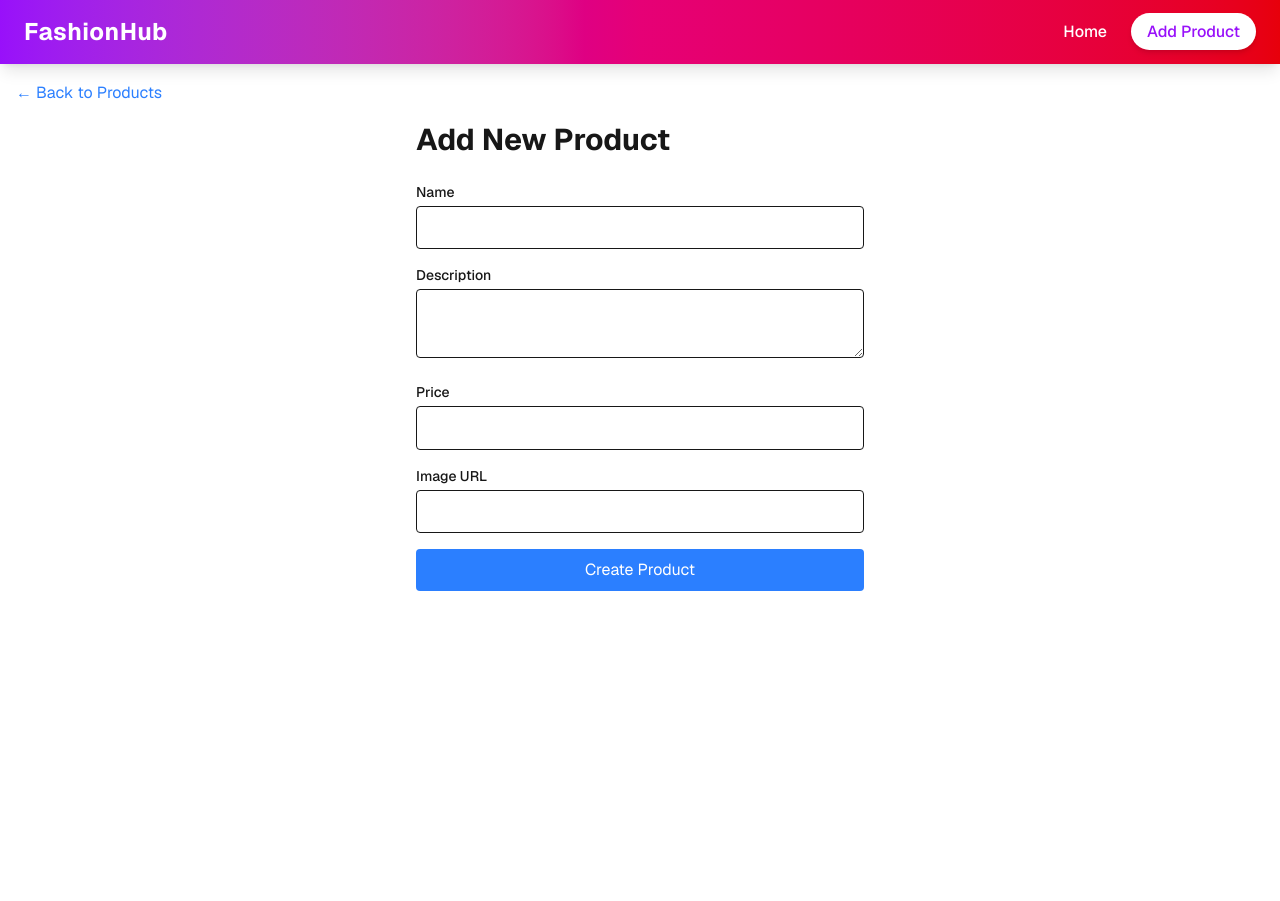
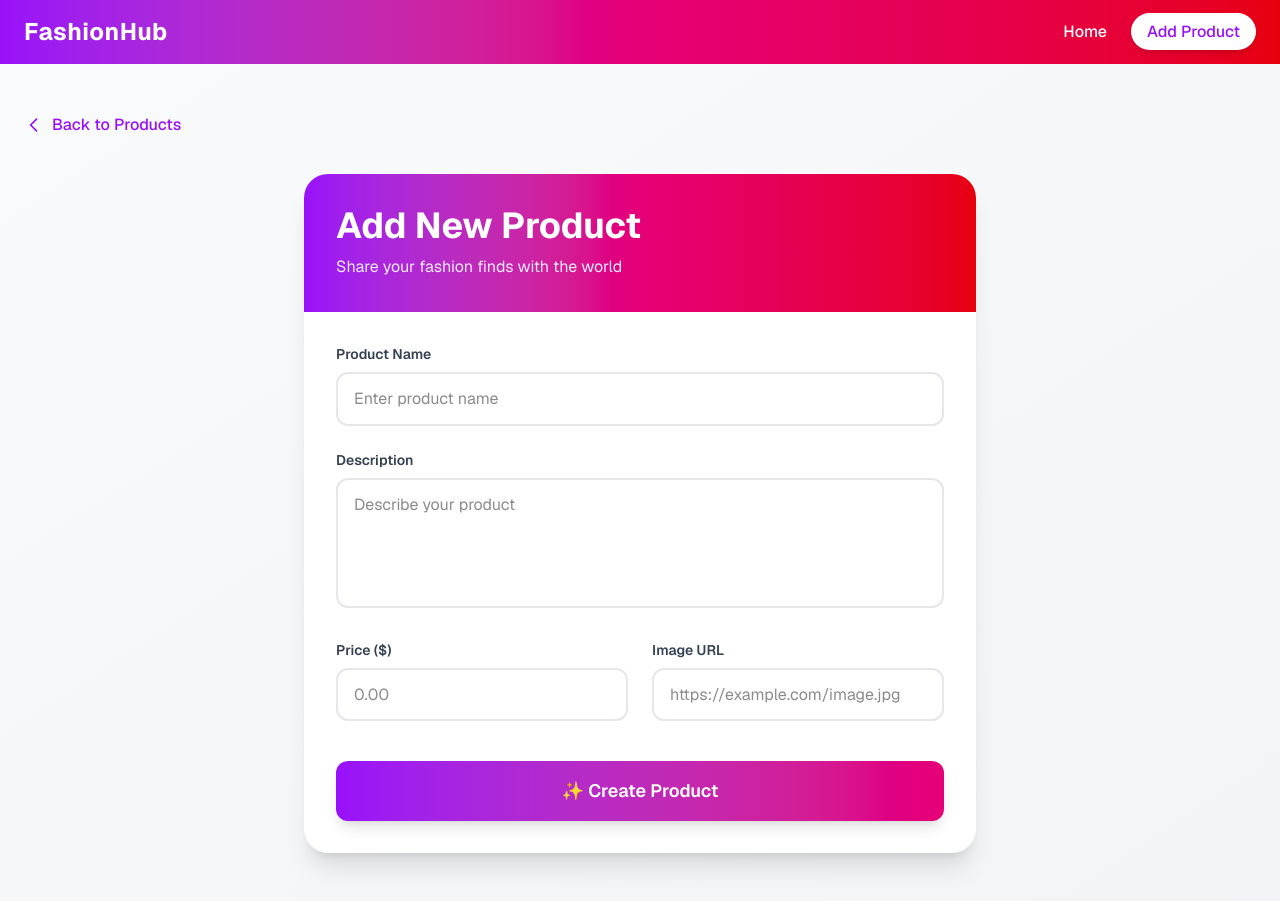
Before and after one commit to thanhphuongne/PRM232_Assignment1, a Next.js app in the folder FE/clothing-store-ui/: page /products/new in a window 1280 px wide. Before the commit the page ends 800 px from the top, so only its background shows below. Built offline with nearby package versions, Linux system fonts and the light colour scheme; no server answers.

Commit message:
update UI

```diff
--- a/FE/clothing-store-ui/app/products/[id]/edit/page.tsx
+++ b/FE/clothing-store-ui/app/products/[id]/edit/page.tsx
@@ -61,39 +61,57 @@ export default function EditProduct() {
     }
   };
 
-  if (fetchLoading) return <div className="text-center mt-10">Loading...</div>;
+  if (fetchLoading) return (
+    <div className="min-h-screen flex items-center justify-center">
+      <div className="animate-spin rounded-full h-12 w-12 border-b-2 border-purple-600"></div>
+    </div>
+  );
 
   return (
-    <div className="container mx-auto p-4">
-      <div className="mb-4">
-        <Link href={`/products/${id}`} className="text-blue-500 hover:underline">← Back to Product</Link>
+    <div className="min-h-screen bg-gradient-to-br from-gray-50 to-gray-100">
+      <div className="container mx-auto px-6 py-12">
+        <div className="mb-8">
+          <Link href={`/products/${id}`} className="inline-flex items-center text-purple-600 hover:text-purple-800 transition-colors duration-300 font-medium">
+            <svg className="w-5 h-5 mr-2" fill="none" stroke="currentColor" viewBox="0 0 24 24">
+              <path strokeLinecap="round" strokeLinejoin="round" strokeWidth={2} d="M15 19l-7-7 7-7" />
+            </svg>
+            Back to Product
+          </Link>
         </div>
-      <div className="max-w-md mx-auto">
-        <h1 className="text-3xl font-bold mb-6">Edit Product</h1>
-        <form onSubmit={handleSubmit} className="space-y-4">
-          <div>
-            <label className="block text-sm font-medium mb-1">Name</label>
+        <div className="max-w-2xl mx-auto">
+          <div className="bg-white rounded-3xl shadow-xl overflow-hidden">
+            <div className="bg-gradient-to-r from-yellow-400 via-orange-500 to-red-500 p-8 text-white">
+              <h1 className="text-4xl font-bold mb-2">Edit Product</h1>
+              <p className="text-orange-100">Update your product details</p>
+            </div>
+            <form onSubmit={handleSubmit} className="p-8 space-y-6">
+              <div className="grid md:grid-cols-2 gap-6">
+                <div className="md:col-span-2">
+                  <label className="block text-sm font-semibold text-gray-700 mb-2">Product Name</label>
                   <input
                     type="text"
                     name="name"
                     value={formData.name}
                     onChange={handleChange}
                     required
-              className="w-full border rounded px-3 py-2"
+                    placeholder="Enter product name"
+                    className="w-full px-4 py-3 border-2 border-gray-200 rounded-xl focus:border-orange-500 focus:ring-2 focus:ring-orange-200 transition-all duration-300 outline-none"
                   />
                 </div>
-          <div>
-            <label className="block text-sm font-medium mb-1">Description</label>
+                <div className="md:col-span-2">
+                  <label className="block text-sm font-semibold text-gray-700 mb-2">Description</label>
                   <textarea
                     name="description"
                     value={formData.description}
                     onChange={handleChange}
                     required
-              className="w-full border rounded px-3 py-2"
+                    rows={4}
+                    placeholder="Describe your product"
+                    className="w-full px-4 py-3 border-2 border-gray-200 rounded-xl focus:border-orange-500 focus:ring-2 focus:ring-orange-200 transition-all duration-300 outline-none resize-none"
                   />
                 </div>
                 <div>
-            <label className="block text-sm font-medium mb-1">Price</label>
+                  <label className="block text-sm font-semibold text-gray-700 mb-2">Price ($)</label>
                   <input
                     type="number"
                     name="price"
@@ -101,27 +119,42 @@ export default function EditProduct() {
                     onChange={handleChange}
                     required
                     step="0.01"
-              className="w-full border rounded px-3 py-2"
+                    min="0"
+                    placeholder="0.00"
+                    className="w-full px-4 py-3 border-2 border-gray-200 rounded-xl focus:border-orange-500 focus:ring-2 focus:ring-orange-200 transition-all duration-300 outline-none"
                   />
                 </div>
                 <div>
-            <label className="block text-sm font-medium mb-1">Image URL</label>
+                  <label className="block text-sm font-semibold text-gray-700 mb-2">Image URL</label>
                   <input
                     type="url"
                     name="imageUrl"
                     value={formData.imageUrl}
                     onChange={handleChange}
-              className="w-full border rounded px-3 py-2"
+                    placeholder="https://example.com/image.jpg"
+                    className="w-full px-4 py-3 border-2 border-gray-200 rounded-xl focus:border-orange-500 focus:ring-2 focus:ring-orange-200 transition-all duration-300 outline-none"
                   />
                 </div>
+              </div>
+              <div className="pt-4">
                 <button
                   type="submit"
                   disabled={loading}
-            className="w-full bg-yellow-500 text-white py-2 rounded hover:bg-yellow-600 disabled:opacity-50"
+                  className="w-full bg-gradient-to-r from-yellow-500 to-orange-500 text-white py-4 px-6 rounded-xl hover:from-yellow-600 hover:to-orange-600 disabled:opacity-50 disabled:cursor-not-allowed transition-all duration-300 transform hover:scale-[1.02] shadow-lg font-semibold text-lg"
                 >
-            {loading ? 'Updating...' : 'Update Product'}
+                  {loading ? (
+                    <div className="flex items-center justify-center">
+                      <div className="animate-spin rounded-full h-5 w-5 border-b-2 border-white mr-2"></div>
+                      Updating Product...
+                    </div>
+                  ) : (
+                    '✨ Update Product'
+                  )}
                 </button>
+              </div>
             </form>
+          </div>
+        </div>
       </div>
     </div>
   );
--- a/FE/clothing-store-ui/app/products/new/page.tsx
+++ b/FE/clothing-store-ui/app/products/new/page.tsx
@@ -39,36 +39,50 @@ export default function NewProduct() {
   };
 
   return (
-    <div className="container mx-auto p-4">
-      <div className="mb-4">
-        <Link href="/" className="text-blue-500 hover:underline">← Back to Products</Link>
+    <div className="min-h-screen bg-gradient-to-br from-gray-50 to-gray-100">
+      <div className="container mx-auto px-6 py-12">
+        <div className="mb-8">
+          <Link href="/" className="inline-flex items-center text-purple-600 hover:text-purple-800 transition-colors duration-300 font-medium">
+            <svg className="w-5 h-5 mr-2" fill="none" stroke="currentColor" viewBox="0 0 24 24">
+              <path strokeLinecap="round" strokeLinejoin="round" strokeWidth={2} d="M15 19l-7-7 7-7" />
+            </svg>
+            Back to Products
+          </Link>
         </div>
-      <div className="max-w-md mx-auto">
-        <h1 className="text-3xl font-bold mb-6">Add New Product</h1>
-        <form onSubmit={handleSubmit} className="space-y-4">
-          <div>
-            <label className="block text-sm font-medium mb-1">Name</label>
+        <div className="max-w-2xl mx-auto">
+          <div className="bg-white rounded-3xl shadow-xl overflow-hidden">
+            <div className="bg-gradient-to-r from-purple-600 via-pink-600 to-red-600 p-8 text-white">
+              <h1 className="text-4xl font-bold mb-2">Add New Product</h1>
+              <p className="text-purple-100">Share your fashion finds with the world</p>
+            </div>
+            <form onSubmit={handleSubmit} className="p-8 space-y-6">
+              <div className="grid md:grid-cols-2 gap-6">
+                <div className="md:col-span-2">
+                  <label className="block text-sm font-semibold text-gray-700 mb-2">Product Name</label>
                   <input
                     type="text"
                     name="name"
                     value={formData.name}
                     onChange={handleChange}
                     required
-              className="w-full border rounded px-3 py-2"
+                    placeholder="Enter product name"
+                    className="w-full px-4 py-3 border-2 border-gray-200 rounded-xl focus:border-purple-500 focus:ring-2 focus:ring-purple-200 transition-all duration-300 outline-none"
                   />
                 </div>
-          <div>
-            <label className="block text-sm font-medium mb-1">Description</label>
+                <div className="md:col-span-2">
+                  <label className="block text-sm font-semibold text-gray-700 mb-2">Description</label>
                   <textarea
                     name="description"
                     value={formData.description}
                     onChange={handleChange}
                     required
-              className="w-full border rounded px-3 py-2"
+                    rows={4}
+                    placeholder="Describe your product"
+                    className="w-full px-4 py-3 border-2 border-gray-200 rounded-xl focus:border-purple-500 focus:ring-2 focus:ring-purple-200 transition-all duration-300 outline-none resize-none"
                   />
                 </div>
                 <div>
-            <label className="block text-sm font-medium mb-1">Price</label>
+                  <label className="block text-sm font-semibold text-gray-700 mb-2">Price ($)</label>
                   <input
                     type="number"
                     name="price"
@@ -76,27 +90,42 @@ export default function NewProduct() {
                     onChange={handleChange}
                     required
                     step="0.01"
-              className="w-full border rounded px-3 py-2"
+                    min="0"
+                    placeholder="0.00"
+                    className="w-full px-4 py-3 border-2 border-gray-200 rounded-xl focus:border-purple-500 focus:ring-2 focus:ring-purple-200 transition-all duration-300 outline-none"
                   />
                 </div>
                 <div>
-            <label className="block text-sm font-medium mb-1">Image URL</label>
+                  <label className="block text-sm font-semibold text-gray-700 mb-2">Image URL</label>
                   <input
                     type="url"
                     name="imageUrl"
                     value={formData.imageUrl}
                     onChange={handleChange}
-              className="w-full border rounded px-3 py-2"
+                    placeholder="https://example.com/image.jpg"
+                    className="w-full px-4 py-3 border-2 border-gray-200 rounded-xl focus:border-purple-500 focus:ring-2 focus:ring-purple-200 transition-all duration-300 outline-none"
                   />
                 </div>
+              </div>
+              <div className="pt-4">
                 <button
                   type="submit"
                   disabled={loading}
-            className="w-full bg-blue-500 text-white py-2 rounded hover:bg-blue-600 disabled:opacity-50"
+                  className="w-full bg-gradient-to-r from-purple-600 to-pink-600 text-white py-4 px-6 rounded-xl hover:from-purple-700 hover:to-pink-700 disabled:opacity-50 disabled:cursor-not-allowed transition-all duration-300 transform hover:scale-[1.02] shadow-lg font-semibold text-lg"
                 >
-            {loading ? 'Creating...' : 'Create Product'}
+                  {loading ? (
+                    <div className="flex items-center justify-center">
+                      <div className="animate-spin rounded-full h-5 w-5 border-b-2 border-white mr-2"></div>
+                      Creating Product...
+                    </div>
+                  ) : (
+                    '✨ Create Product'
+                  )}
                 </button>
+              </div>
             </form>
+          </div>
+        </div>
       </div>
     </div>
   );
```
Lines whose indentation alone changed are shown as unchanged.
